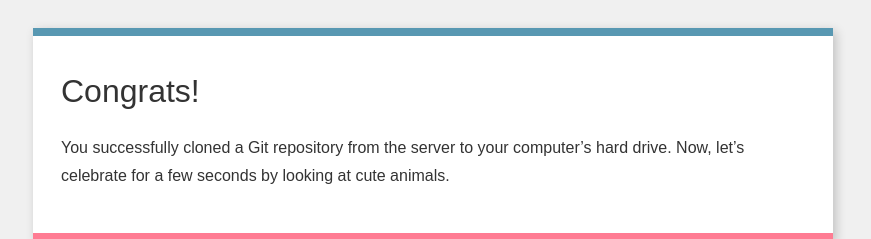
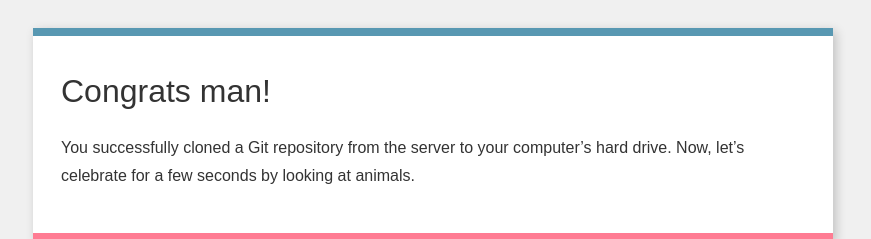
Before and after one commit to gonzalezemiliano/example, a plain HTML site: page index.html in a window 1280 px wide. Shown: the top 239 px of the page, without its empty margins (207-1078 px from the left). Drawn offline with Linux system fonts and the light colour scheme.

Commit message:
some changes

```diff
--- a/index.html
+++ b/index.html
@@ -10,8 +10,8 @@
 <body>
 
   <div class="box">
-    <h1>Congrats!</h1>
-    <p>You successfully cloned a Git repository from the server to your computer&rsquo;s hard drive. Now, let&rsquo;s celebrate for a few seconds by looking at cute animals.</p>
+    <h1>Congrats man!</h1>
+    <p>You successfully cloned a Git repository from the server to your computer&rsquo;s hard drive. Now, let&rsquo;s celebrate for a few seconds by looking at animals.</p>
   </div>
 
   <div class="photo">
```
